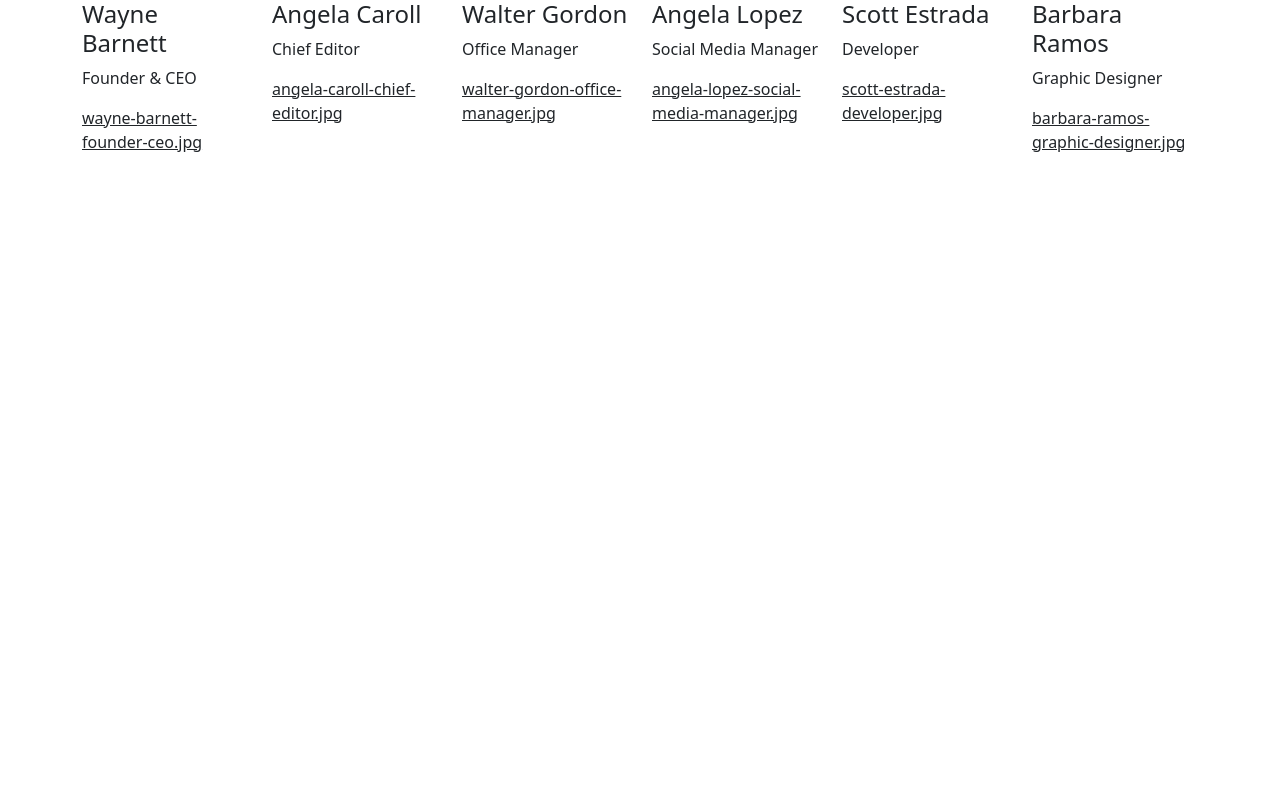
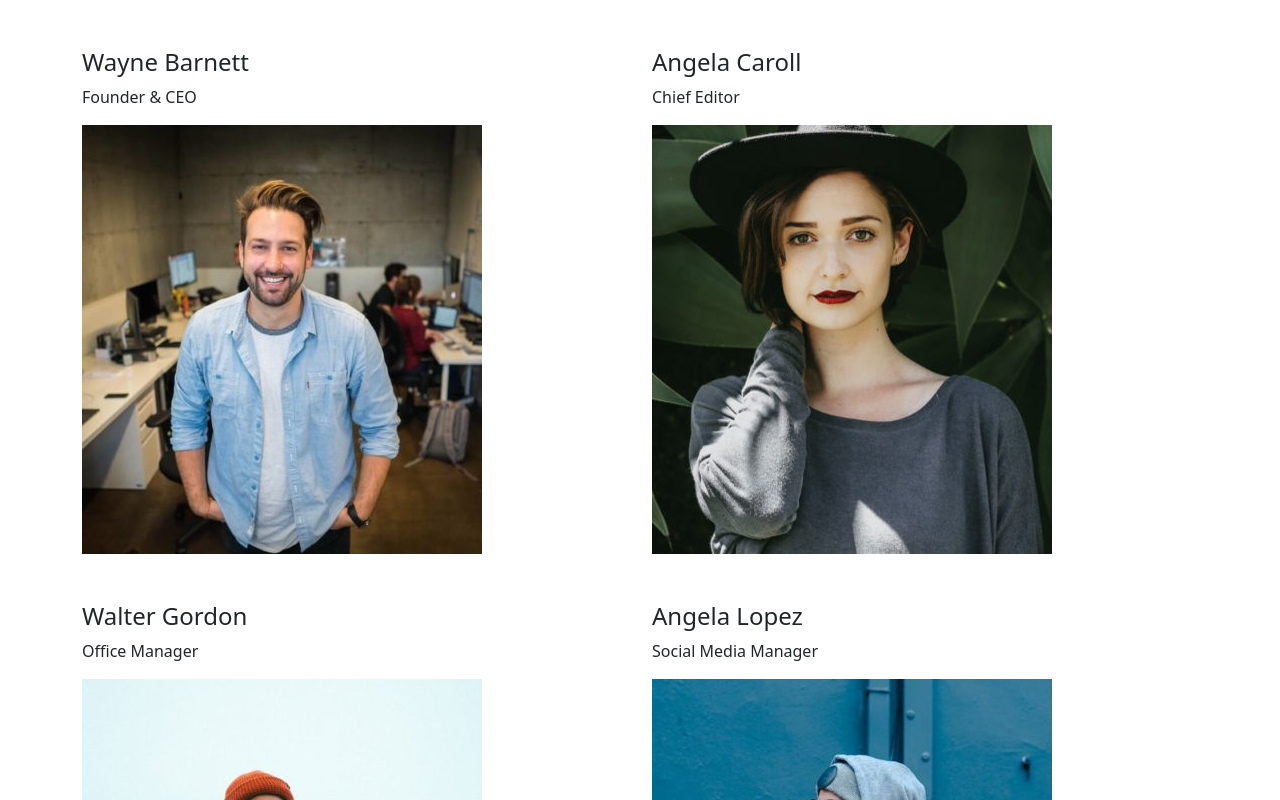
Before and after one commit to filippogiovannoni/js-our-team, a plain HTML site: page index.html in a window 1280 px wide. Shown: the top 800 px of the page. Drawn offline with nearby package versions, Linux system fonts and the light colour scheme.

Commit message:
add bonus 1

```diff
--- a/js/script.js
+++ b/js/script.js
@@ -76,9 +76,9 @@ for (let i = 0; i < membersList.length; i++) {
     // Salvo in una variabile il markup di ogni membro
     const memberMarkup = `
     <div class="col">
-        <h4>${memberName}</h4>
+        <h4 class="mt-5">${memberName}</h4>
         <p>${memberRole}</p>
-        <p class="text-decoration-underline">${memberImage}</p>
+        <img src="./img/${memberImage}" alt="">
     </div>
     `
     // Inserisco il markup di ogni membro ad ogni iterazione all'interno della DOM
```
Also changed, not shown: img/angela-caroll-chief-editor.jpg (added), img/angela-lopez-social-media-manager.jpg (added), img/barbara-ramos-graphic-designer.jpg (added), img/scott-estrada-developer.jpg (added), img/walter-gordon-office-manager.jpg (added), img/wayne-barnett-founder-ceo.jpg (added), index.html (line endings or trailing spaces).
